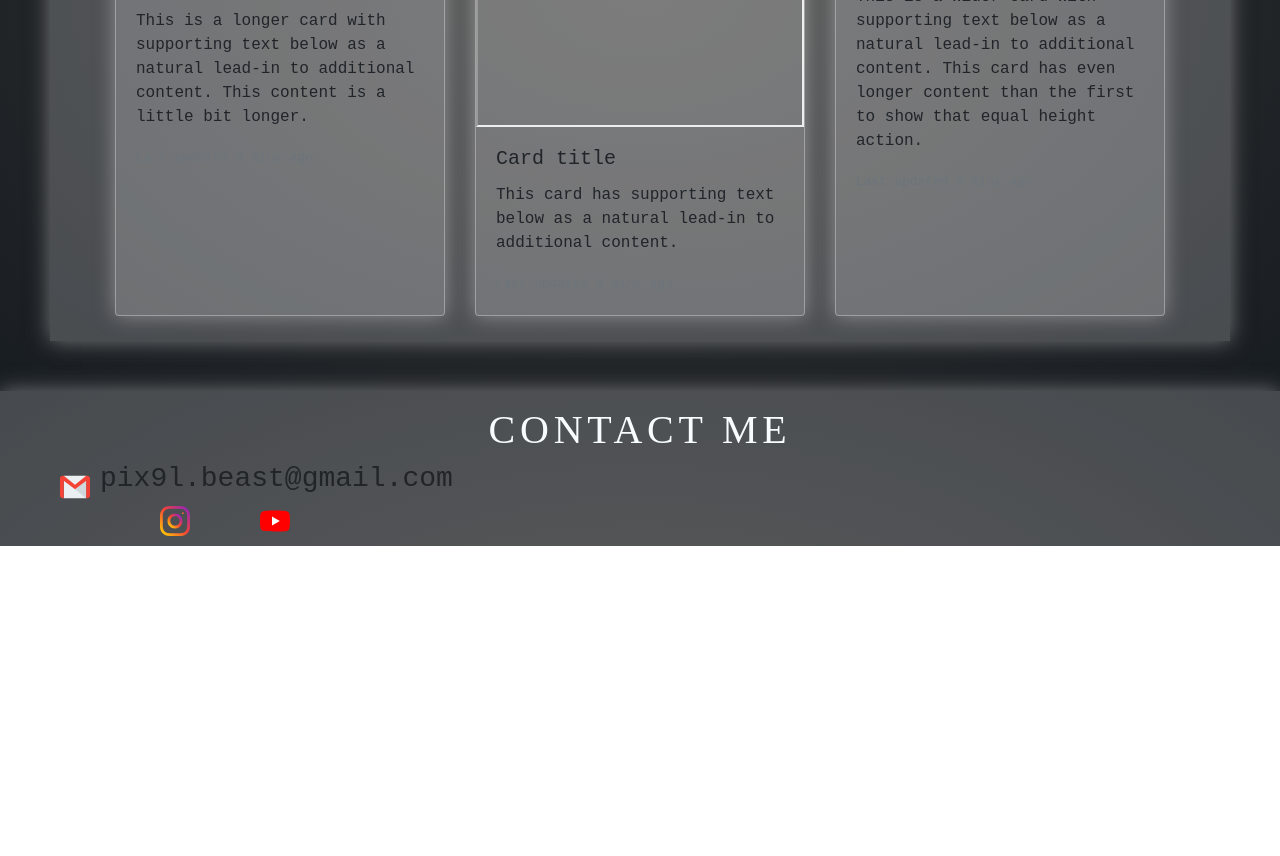
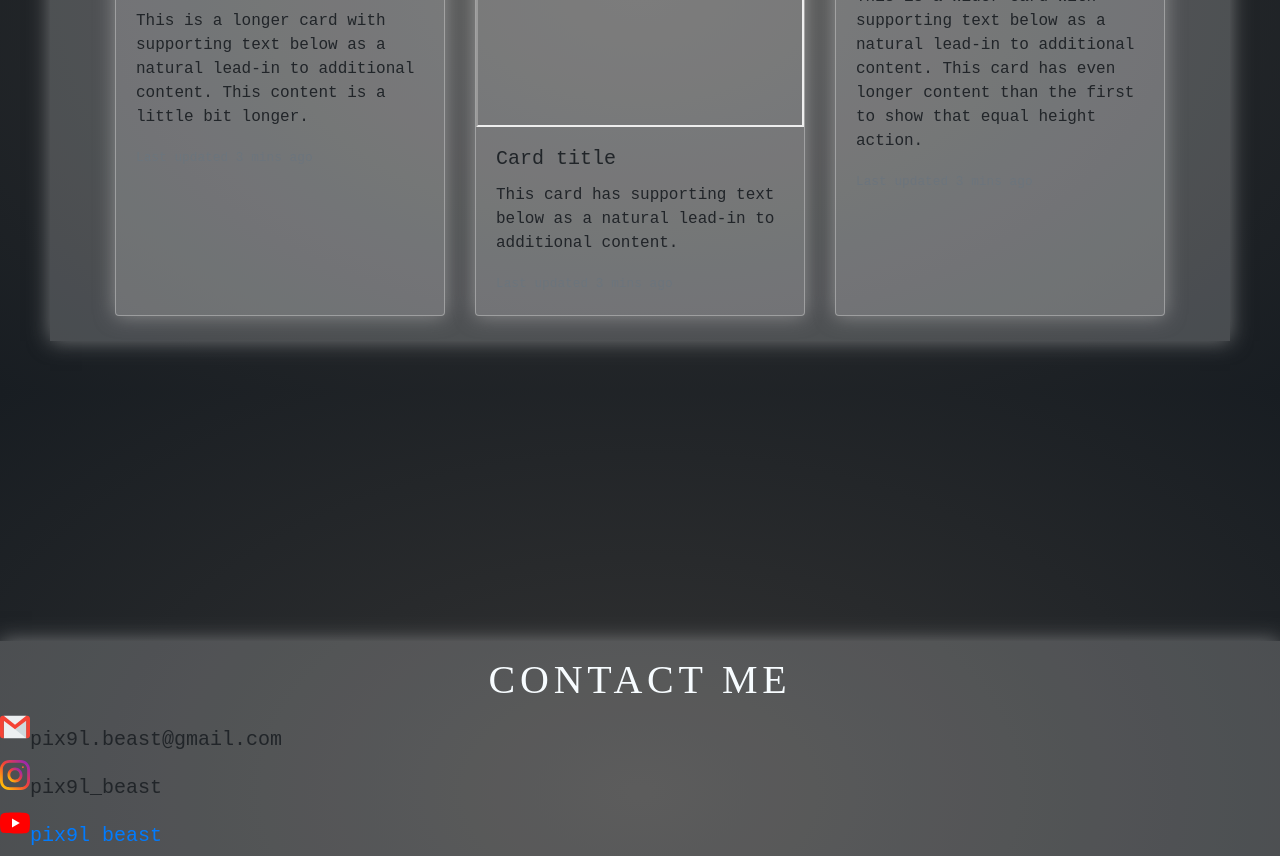
Before and after one commit to tptarun/tptarun.github.io, a plain HTML site: page index.html in a window 1280 px wide. Shown: the part 2008-2864 px from the top of the page. Before the commit the page ends 2554 px from the top, so only its background shows below. Drawn offline with nearby package versions, Linux system fonts and the light colour scheme; grey boxes are pictures that could not be loaded; a web font is replaced by a local one.

Commit message:
update footer

```diff
--- a/index.html
+++ b/index.html
@@ -32,7 +32,7 @@
           <a class="nav-link" href="#work">Work</a>
         </li>
         <li class="nav-item">
-          <a class="nav-link" href="#">Contact Me</a>
+          <a class="nav-link" href="#footer">Contact Me</a>
         </li>
     </div>
     </div>
@@ -121,14 +121,32 @@
     </div>
   </div>
 
-  <div class="footer">
+  <div id="footer" class="footer">
     <h2>CONTACT ME</h2>
-    <div>
-    <img src="pics/gmail.svg" alt="" height="30px">
-    <h3>pix9l.beast@gmail.com</h3> <br>
-    <img src="pics/instagram.svg" alt="" height="30px">
-    <img src="pics/youtube.svg" alt="" height="30px">
+
+    <div class="media">
+      <img src="pics/gmail.svg" alt="" height="30px">
+      <div class="media-body">
+        <h5 class="mt-3">pix9l.beast@gmail.com</h5>
+      </div>
     </div>
+
+    <div class="media">
+      <img src="pics/instagram.svg" alt="" height="30px">
+      <div class="media-body">
+        <h5 class="mt-3">pix9l_beast</h5>
+      </div>
+    </div>
+
+    <a class="cnt" href="https://www.youtube.com/channel/UCjOGZJ-ktGpUFduewIYf72w">
+    <div class="media">
+      <img src="pics/youtube.svg" alt="" height="30px">
+      <div class="media-body">
+        <h5  class="mt-3">pix9l beast</h5>
+      </div>
+    </div>
+    </a>
+
   </div>
 
 
--- a/styles.css
+++ b/styles.css
@@ -1060,6 +1060,7 @@ section{
 .box p img{
   float:right;
   filter: drop-shadow(1px 5px 15px rgba(0, 0, 0, 0.5)) ;
+
 }
 
 .card-deck{
@@ -1080,6 +1081,7 @@ section{
   border-color: rgba(204, 204, 204, 0.5);
   display: grid;
 
+
 }
 .cardbox{
   background: rgba(255,255,255,.2);
@@ -1088,6 +1090,7 @@ section{
   border-color: rgba(204, 204, 204, 0.5);
   justify-content: center;
   margin: 50px;
+
 
 }
 
@@ -1109,7 +1112,7 @@ section{
   outline: none;
   border-color: rgba(204, 204, 204, 0.5);
   display: grid;
-
+  margin-top: 300px;
 
 }
 
@@ -1130,13 +1133,8 @@ section{
 
 }
 
-.footer img{
-  margin: 10px;
-  padding-left: 50px ;
-  float: left;
+
+.cnt{
+
 
 }
-
-.footer h3{
- display: inline;
-}
```
